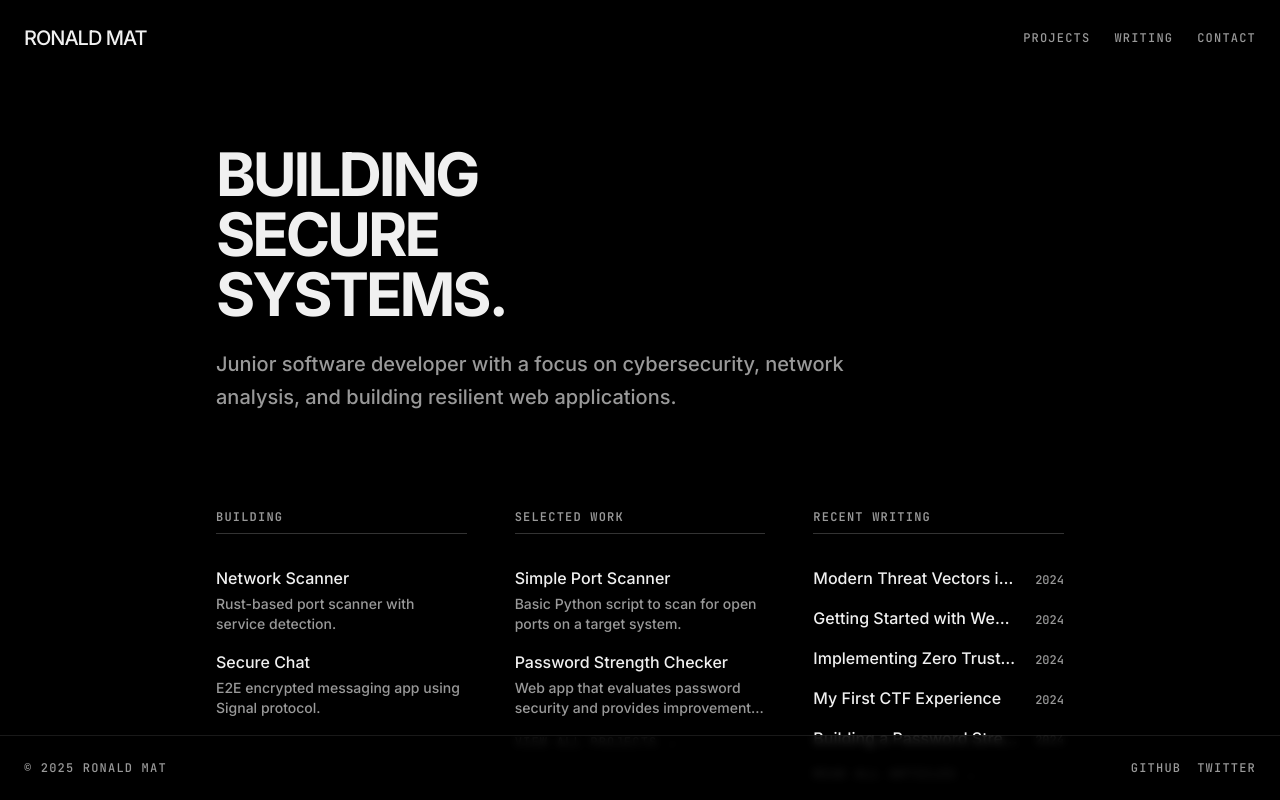
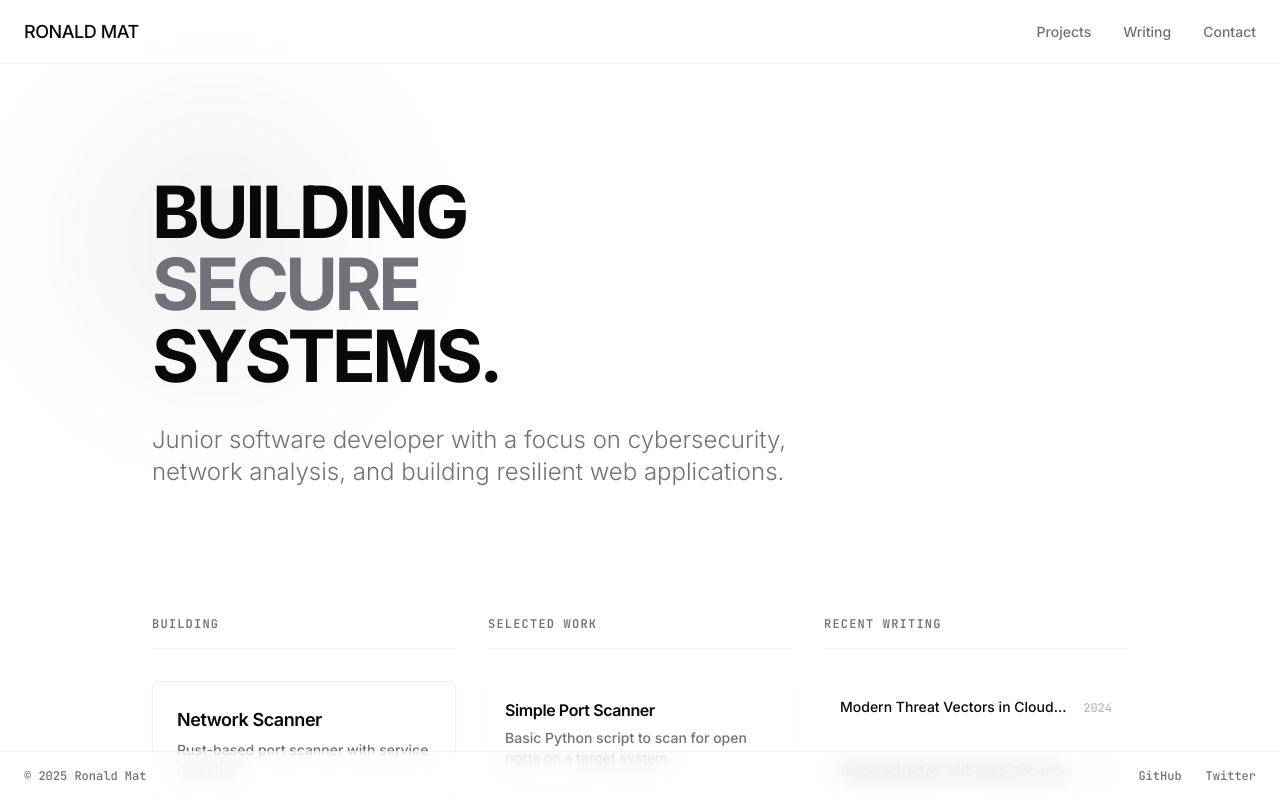
Before and after one commit to glitchbytez/ronald-mat, a Next.js app: page / in a window 1280 px wide. Shown: the top 800 px of the page. Built offline with nearby package versions, Linux system fonts and the light colour scheme.

Commit message:
feat: Add Craft and Writing sections, implement core layout and UI components, and configure Tailwind animations and utilities.

```diff
--- a/app/globals.css
+++ b/app/globals.css
@@ -7,61 +7,67 @@
     --font-sans: "Inter", sans-serif;
     --font-mono: "JetBrains Mono", monospace;
 
-    /* Default to dark theme values for x.ai look */
-    --background: 0 0% 0%;
-    /* Black */
-    --foreground: 0 0% 94%;
-    /* Off-white */
+    /* Light Mode - Clean & Crisp */
+    --background: 0 0% 100%;
+    --foreground: 240 10% 3.9%;
 
-    --card: 0 0% 3%;
-    --card-foreground: 0 0% 94%;
+    --card: 0 0% 100%;
+    --card-foreground: 240 10% 3.9%;
 
-    --popover: 0 0% 3%;
-    --popover-foreground: 0 0% 94%;
+    --popover: 0 0% 100%;
+    --popover-foreground: 240 10% 3.9%;
 
-    --primary: 0 0% 94%;
-    --primary-foreground: 0 0% 0%;
+    --primary: 240 5.9% 10%;
+    --primary-foreground: 0 0% 98%;
 
-    --secondary: 0 0% 12%;
-    --secondary-foreground: 0 0% 94%;
+    --secondary: 240 4.8% 95.9%;
+    --secondary-foreground: 240 5.9% 10%;
 
-    --muted: 0 0% 12%;
-    --muted-foreground: 0 0% 60%;
+    --muted: 240 4.8% 95.9%;
+    --muted-foreground: 240 3.8% 46.1%;
 
-    --accent: 0 0% 12%;
-    --accent-foreground: 0 0% 94%;
+    --accent: 240 4.8% 95.9%;
+    --accent-foreground: 240 5.9% 10%;
+
+    --destructive: 0 84.2% 60.2%;
+    --destructive-foreground: 0 0% 98%;
+
+    --border: 240 5.9% 90%;
+    --input: 240 5.9% 90%;
+    --ring: 240 5.9% 10%;
+
+    --radius: 0.5rem;
+  }
+
+  .dark {
+    /* Dark Mode - Rich & Deep */
+    --background: 240 10% 3.9%;
+    --foreground: 0 0% 98%;
+
+    --card: 240 10% 3.9%;
+    --card-foreground: 0 0% 98%;
+
+    --popover: 240 10% 3.9%;
+    --popover-foreground: 0 0% 98%;
+
+    --primary: 0 0% 98%;
+    --primary-foreground: 240 5.9% 10%;
+
+    --secondary: 240 3.7% 15.9%;
+    --secondary-foreground: 0 0% 98%;
+
+    --muted: 240 3.7% 15.9%;
+    --muted-foreground: 240 5% 64.9%;
+
+    --accent: 240 3.7% 15.9%;
+    --accent-foreground: 0 0% 98%;
 
     --destructive: 0 62.8% 30.6%;
     --destructive-foreground: 0 0% 98%;
 
-    --border: 0 0% 20%;
-    --input: 0 0% 20%;
-    --ring: 0 0% 80%;
-
-    --radius: 0rem;
-    /* Sharper corners for x.ai look */
-  }
-
-  .dark {
-    --background: 0 0% 0%;
-    --foreground: 0 0% 94%;
-    --card: 0 0% 3%;
-    --card-foreground: 0 0% 94%;
-    --popover: 0 0% 3%;
-    --popover-foreground: 0 0% 94%;
-    --primary: 0 0% 94%;
-    --primary-foreground: 0 0% 0%;
-    --secondary: 0 0% 12%;
-    --secondary-foreground: 0 0% 94%;
-    --muted: 0 0% 12%;
-    --muted-foreground: 0 0% 60%;
-    --accent: 0 0% 12%;
-    --accent-foreground: 0 0% 94%;
-    --destructive: 0 62.8% 30.6%;
-    --destructive-foreground: 0 0% 98%;
-    --border: 0 0% 20%;
-    --input: 0 0% 20%;
-    --ring: 0 0% 80%;
+    --border: 240 3.7% 15.9%;
+    --input: 240 3.7% 15.9%;
+    --ring: 240 4.9% 83.9%;
   }
 }
 
--- a/app/layout.tsx
+++ b/app/layout.tsx
@@ -68,7 +68,7 @@ export default function RootLayout({
           }}
         />
       </head>
-      <body className={`${inter.variable} ${jetbrainsMono.variable} font-sans antialiased bg-background text-foreground min-h-screen flex flex-col`}>
+      <body className={`${inter.variable} ${jetbrainsMono.variable} font-sans antialiased bg-background text-foreground min-h-screen flex flex-col selection:bg-primary/10 selection:text-primary`}>
         <ThemeProvider
           attribute="class"
           defaultTheme="dark"
@@ -77,31 +77,40 @@ export default function RootLayout({
           storageKey="theme"
         >
           {/* Global Sticky Header */}
-          <header className="fixed top-0 left-0 right-0 p-6 flex justify-between items-center z-50 bg-background/80 backdrop-blur-sm">
-            <div className="text-xl font-bold tracking-tighter">
-              <Link href="/" className="hover:text-muted-foreground transition-colors">
+          <header className="fixed top-0 left-0 right-0 h-16 px-6 flex justify-between items-center z-50 bg-background/60 backdrop-blur-md border-b border-border/40 supports-[backdrop-filter]:bg-background/60">
+            <div className="text-lg font-bold tracking-tight">
+              <Link href="/" className="hover:text-primary/80 transition-colors flex items-center gap-2">
                 <span className="hidden sm:inline">RONALD MAT</span>
                 <span className="sm:hidden">RM</span>
               </Link>
             </div>
-            <nav className="flex gap-6 text-xs font-mono uppercase tracking-widest text-muted-foreground">
-              <Link href="/projects" className="hover:text-foreground transition-colors">Projects</Link>
-              <Link href="/writing" className="hover:text-foreground transition-colors">Writing</Link>
-              <Link href="mailto:ronald@mat.dev" className="hover:text-foreground transition-colors">Contact</Link>
+            <nav className="flex gap-8 text-sm font-medium text-muted-foreground">
+              <Link href="/projects" className="hover:text-foreground transition-colors relative group">
+                Projects
+                <span className="absolute -bottom-1 left-0 w-0 h-0.5 bg-primary transition-all group-hover:w-full"></span>
+              </Link>
+              <Link href="/writing" className="hover:text-foreground transition-colors relative group">
+                Writing
+                <span className="absolute -bottom-1 left-0 w-0 h-0.5 bg-primary transition-all group-hover:w-full"></span>
+              </Link>
+              <Link href="mailto:ronald@mat.dev" className="hover:text-foreground transition-colors relative group">
+                Contact
+                <span className="absolute -bottom-1 left-0 w-0 h-0.5 bg-primary transition-all group-hover:w-full"></span>
+              </Link>
             </nav>
           </header>
 
           {/* Main Content Wrapper */}
-          <div className="flex-1 flex flex-col pt-24 pb-24">
+          <div className="flex-1 flex flex-col pt-24 pb-24 animate-fade-in">
             {children}
           </div>
 
           {/* Global Sticky Footer */}
-          <footer className="fixed bottom-0 left-0 right-0 p-6 flex justify-between items-center text-xs text-muted-foreground font-mono uppercase tracking-widest bg-background/80 backdrop-blur-sm z-50 border-t border-border/50">
+          <footer className="fixed bottom-0 left-0 right-0 py-4 px-6 flex justify-between items-center text-xs text-muted-foreground font-mono bg-background/60 backdrop-blur-md border-t border-border/40 z-50">
             <div>
               &copy; 2025 Ronald Mat
             </div>
-            <div className="flex gap-4">
+            <div className="flex gap-6">
               <Link href="https://github.com" className="hover:text-foreground transition-colors">GitHub</Link>
               <Link href="https://twitter.com" className="hover:text-foreground transition-colors">Twitter</Link>
             </div>
--- a/app/page.tsx
+++ b/app/page.tsx
@@ -1,6 +1,8 @@
 import Link from "next/link"
 import projectsData from "@/data/projects.json"
 import articlesData from "@/data/articles.json"
+import { Card, CardContent, CardHeader, CardTitle, CardDescription } from "@/components/ui/card"
+import { ArrowRight } from "lucide-react"
 
 export default function Home() {
   const featuredProjects = projectsData.projects.filter((p) => p.featured)
@@ -9,76 +11,88 @@ export default function Home() {
     .slice(0, 5)
 
   return (
-    <main className="flex flex-col px-6 max-w-4xl mx-auto w-full justify-center">
+    <main className="flex flex-col px-6 max-w-5xl mx-auto w-full justify-center">
 
       {/* Hero Section */}
-      <section className="mb-24 pt-12">
-        <h1 className="text-4xl md:text-6xl font-bold tracking-tighter mb-6 leading-tight">
+      <section className="mb-32 pt-20 animate-fade-in">
+        <div className="relative">
+          <div className="absolute -top-20 -left-20 w-72 h-72 bg-primary/5 rounded-full blur-3xl -z-10"></div>
+          <h1 className="text-5xl md:text-7xl font-bold tracking-tighter mb-8 leading-[1.1]">
             BUILDING <br />
-          SECURE <br />
+            <span className="text-muted-foreground">SECURE</span> <br />
             SYSTEMS.
           </h1>
-        <p className="text-xl text-muted-foreground max-w-2xl leading-relaxed">
+        </div>
+        <p className="text-xl md:text-2xl text-muted-foreground max-w-2xl leading-relaxed font-light">
           Junior software developer with a focus on cybersecurity, network analysis, and building resilient web applications.
         </p>
       </section>
 
       {/* Main Grid */}
-      <div className="grid grid-cols-1 md:grid-cols-12 gap-12 mb-24">
+      <div className="grid grid-cols-1 md:grid-cols-12 gap-8 mb-24 animate-fade-in-delayed">
 
         {/* Column 1: Building (Now) */}
         <div className="md:col-span-4 space-y-8">
-          <h2 className="font-mono text-xs uppercase tracking-widest text-muted-foreground border-b border-border pb-2">Building</h2>
-          <div className="space-y-4">
-            <div className="group">
-              <h3 className="font-medium">Network Scanner</h3>
-              <p className="text-sm text-muted-foreground mt-1">
-                Rust-based port scanner with service detection.
-              </p>
-            </div>
-            <div className="group">
-              <h3 className="font-medium">Secure Chat</h3>
-              <p className="text-sm text-muted-foreground mt-1">
-                E2E encrypted messaging app using Signal protocol.
-              </p>
-            </div>
+          <h2 className="font-mono text-xs uppercase tracking-widest text-muted-foreground border-b border-border/50 pb-4 mb-6">Building</h2>
+          <div className="space-y-6">
+            <Card className="bg-card/50 backdrop-blur-sm border-border/50">
+              <CardHeader>
+                <CardTitle className="text-lg">Network Scanner</CardTitle>
+                <CardDescription>Rust-based port scanner with service detection.</CardDescription>
+              </CardHeader>
+            </Card>
+            <Card className="bg-card/50 backdrop-blur-sm border-border/50">
+              <CardHeader>
+                <CardTitle className="text-lg">Secure Chat</CardTitle>
+                <CardDescription>E2E encrypted messaging app using Signal protocol.</CardDescription>
+              </CardHeader>
+            </Card>
           </div>
         </div>
 
         {/* Column 2: Projects */}
         <div className="md:col-span-4 space-y-8">
-          <h2 className="font-mono text-xs uppercase tracking-widest text-muted-foreground border-b border-border pb-2">Selected Work</h2>
+          <h2 className="font-mono text-xs uppercase tracking-widest text-muted-foreground border-b border-border/50 pb-4 mb-6">Selected Work</h2>
           <div className="space-y-4">
             {featuredProjects.map((project) => (
               <Link key={project.id} href={project.github} target="_blank" className="block group">
-                <h3 className="font-medium group-hover:underline decoration-1 underline-offset-4">{project.name}</h3>
-                <p className="text-sm text-muted-foreground mt-1 line-clamp-2">
+                <Card className="h-full bg-transparent border-transparent hover:bg-card/50 hover:border-border/50 transition-all duration-300">
+                  <CardHeader className="p-4">
+                    <CardTitle className="text-base group-hover:text-primary transition-colors flex items-center gap-2">
+                      {project.name}
+                      <ArrowRight className="w-4 h-4 opacity-0 -translate-x-2 group-hover:opacity-100 group-hover:translate-x-0 transition-all" />
+                    </CardTitle>
+                    <CardDescription className="line-clamp-2 mt-1">
                       {project.description}
-                </p>
+                    </CardDescription>
+                  </CardHeader>
+                </Card>
               </Link>
             ))}
-            <Link href="/projects" className="inline-block text-xs font-mono uppercase tracking-widest text-muted-foreground hover:text-foreground mt-2">
-              View All Projects →
+            <Link href="/projects" className="inline-flex items-center text-xs font-mono uppercase tracking-widest text-muted-foreground hover:text-primary transition-colors mt-4 px-4">
+              View All Projects <ArrowRight className="w-3 h-3 ml-2" />
             </Link>
           </div>
         </div>
 
         {/* Column 3: Writing */}
         <div className="md:col-span-4 space-y-8">
-          <h2 className="font-mono text-xs uppercase tracking-widest text-muted-foreground border-b border-border pb-2">Recent Writing</h2>
-          <div className="space-y-4">
+          <h2 className="font-mono text-xs uppercase tracking-widest text-muted-foreground border-b border-border/50 pb-4 mb-6">Recent Writing</h2>
+          <div className="space-y-2">
             {recentArticles.map((article) => (
               <Link key={article.id} href={`/writing/${article.slug}`} className="block group">
-                <div className="flex justify-between items-baseline">
-                  <h3 className="font-medium group-hover:underline decoration-1 underline-offset-4 truncate pr-4">{article.title}</h3>
-                  <span className="text-xs text-muted-foreground font-mono shrink-0">
+                <div className="p-4 rounded-lg hover:bg-card/50 transition-colors">
+                  <div className="flex justify-between items-baseline mb-1">
+                    <h3 className="font-medium text-sm group-hover:text-primary transition-colors truncate pr-4">{article.title}</h3>
+                    <span className="text-xs text-muted-foreground font-mono shrink-0 opacity-50">
                       {new Date(article.date).getFullYear()}
                     </span>
                   </div>
+                </div>
               </Link>
             ))}
-            <Link href="/writing" className="inline-block text-xs font-mono uppercase tracking-widest text-muted-foreground hover:text-foreground mt-2">
-              Read All Articles →
+            <Link href="/writing" className="inline-flex items-center text-xs font-mono uppercase tracking-widest text-muted-foreground hover:text-primary transition-colors mt-4 px-4">
+              Read All Articles <ArrowRight className="w-3 h-3 ml-2" />
             </Link>
           </div>
         </div>
--- a/app/writing/[slug]/page.tsx
+++ b/app/writing/[slug]/page.tsx
@@ -89,30 +89,31 @@ export default async function ArticlePage({ params }: ArticlePageProps) {
   }
 
   return (
-    <main className="flex flex-col px-6 max-w-3xl mx-auto w-full">
+    <main className="flex flex-col px-6 max-w-3xl mx-auto w-full animate-fade-in">
 
       <article>
         {/* Title and Meta */}
-        <div className="mb-12 text-center">
-          <div className="font-mono text-xs uppercase tracking-widest text-muted-foreground mb-4">
+        <div className="mb-16 text-center pt-12">
+          <div className="font-mono text-xs uppercase tracking-widest text-muted-foreground mb-6">
             {new Date(article.date).toLocaleDateString("en-US", {
               year: "numeric",
               month: "long",
               day: "numeric",
             })}
           </div>
-          <h1 className="text-3xl md:text-4xl font-bold tracking-tight leading-tight">{article.title}</h1>
+          <h1 className="text-3xl md:text-5xl font-bold tracking-tighter leading-tight mb-8">{article.title}</h1>
+          <div className="w-24 h-1 bg-primary/20 mx-auto rounded-full"></div>
         </div>
 
         {/* Content */}
-        <div className="prose prose-invert max-w-none">
+        <div className="prose prose-invert prose-lg max-w-none prose-headings:font-bold prose-headings:tracking-tight prose-p:text-muted-foreground prose-p:leading-relaxed prose-code:text-primary prose-pre:bg-card/50 prose-pre:border prose-pre:border-border/50">
           {renderContent(article.content)}
         </div>
       </article>
 
-      <div className="mt-16 pt-8 border-t border-border flex justify-center">
-        <Link href="/writing" className="font-mono text-xs uppercase tracking-widest text-muted-foreground hover:text-foreground transition-colors">
-          ← Back to Writing
+      <div className="mt-24 pt-12 border-t border-border/50 flex justify-center pb-12">
+        <Link href="/writing" className="group flex items-center font-mono text-xs uppercase tracking-widest text-muted-foreground hover:text-primary transition-colors">
+          <span className="group-hover:-translate-x-1 transition-transform mr-2">←</span> Back to Writing
         </Link>
       </div>
 
--- a/app/writing/page.tsx
+++ b/app/writing/page.tsx
@@ -1,5 +1,7 @@
 import Link from "next/link"
 import articlesData from "@/data/articles.json"
+import { Card, CardHeader, CardTitle } from "@/components/ui/card"
+import { ArrowRight } from "lucide-react"
 
 export default function WritingPage() {
   // Group articles by year
@@ -19,34 +21,39 @@ export default function WritingPage() {
   const sortedYears = Object.keys(articlesByYear).sort((a, b) => Number.parseInt(b) - Number.parseInt(a))
 
   return (
-    <main className="flex flex-col px-6 max-w-4xl mx-auto w-full">
+    <main className="flex flex-col px-6 max-w-5xl mx-auto w-full">
 
-      <div className="mb-16">
-        <h1 className="text-4xl font-bold tracking-tight mb-4">WRITING</h1>
-        <p className="text-muted-foreground text-lg max-w-2xl">
+      <div className="mb-20 pt-12 animate-fade-in">
+        <h1 className="text-4xl md:text-5xl font-bold tracking-tighter mb-6">WRITING</h1>
+        <p className="text-muted-foreground text-lg md:text-xl max-w-2xl font-light leading-relaxed">
           Thoughts on security, software development, and learning.
         </p>
       </div>
 
-      <div className="space-y-16">
+      <div className="space-y-20 animate-fade-in-delayed">
         {sortedYears.map((year) => (
           <section key={year} className="space-y-8">
-            <h2 className="font-mono text-xs uppercase tracking-widest text-muted-foreground border-b border-border pb-2">{year}</h2>
-            <div className="grid gap-6">
+            <h2 className="font-mono text-xs uppercase tracking-widest text-muted-foreground border-b border-border/50 pb-4">{year}</h2>
+            <div className="grid gap-4">
               {articlesByYear[year]
                 .sort((a, b) => new Date(b.date).getTime() - new Date(a.date).getTime())
                 .map((article) => (
-                  <div key={article.id} className="group">
-                    <Link href={`/writing/${article.slug}`} className="flex flex-col sm:flex-row sm:items-baseline justify-between gap-2 sm:gap-8">
-                      <h3 className="text-lg font-medium group-hover:underline decoration-1 underline-offset-4 shrink-0">{article.title}</h3>
-                      <span className="text-xs text-muted-foreground font-mono">
-                        {new Date(article.date).toLocaleDateString("en-US", {
-                          month: "long",
-                          day: "numeric",
-                        })}
-                      </span>
-                    </Link>
-                  </div>
+                  <Link key={article.id} href={`/writing/${article.slug}`} className="group block">
+                    <Card className="bg-card/50 backdrop-blur-sm border-border/50 hover:bg-card/80 hover:border-primary/20 transition-all duration-300">
+                      <CardHeader className="flex flex-row items-center justify-between p-6">
+                        <div className="space-y-1">
+                          <CardTitle className="text-lg font-medium group-hover:text-primary transition-colors">{article.title}</CardTitle>
+                          <p className="text-sm text-muted-foreground font-mono">
+                            {new Date(article.date).toLocaleDateString("en-US", {
+                              month: "long",
+                              day: "numeric",
+                            })}
+                          </p>
+                        </div>
+                        <ArrowRight className="w-5 h-5 text-muted-foreground opacity-0 -translate-x-4 group-hover:opacity-100 group-hover:translate-x-0 transition-all duration-300" />
+                      </CardHeader>
+                    </Card>
+                  </Link>
                 ))}
             </div>
           </section>
--- /dev/null
+++ b/components/ui/card.tsx
@@ -0,0 +1,78 @@
+import * as React from "react"
+import { cn } from "@/lib/utils"
+
+const Card = React.forwardRef<
+    HTMLDivElement,
+    React.HTMLAttributes<HTMLDivElement>
+>(({ className, ...props }, ref) => (
+    <div
+        ref={ref}
+        className={cn(
+            "rounded-lg border bg-card text-card-foreground shadow-sm transition-all hover:shadow-md hover:border-primary/20",
+            className
+        )}
+        {...props}
+    />
+))
+Card.displayName = "Card"
+
+const CardHeader = React.forwardRef<
+    HTMLDivElement,
+    React.HTMLAttributes<HTMLDivElement>
+>(({ className, ...props }, ref) => (
+    <div
+        ref={ref}
+        className={cn("flex flex-col space-y-1.5 p-6", className)}
+        {...props}
+    />
+))
+CardHeader.displayName = "CardHeader"
+
+const CardTitle = React.forwardRef<
+    HTMLParagraphElement,
+    React.HTMLAttributes<HTMLHeadingElement>
+>(({ className, ...props }, ref) => (
+    <h3
+        ref={ref}
+        className={cn(
+            "text-2xl font-semibold leading-none tracking-tight",
+            className
+        )}
+        {...props}
+    />
+))
+CardTitle.displayName = "CardTitle"
+
+const CardDescription = React.forwardRef<
+    HTMLParagraphElement,
+    React.HTMLAttributes<HTMLParagraphElement>
+>(({ className, ...props }, ref) => (
+    <p
+        ref={ref}
+        className={cn("text-sm text-muted-foreground", className)}
+        {...props}
+    />
+))
+CardDescription.displayName = "CardDescription"
+
+const CardContent = React.forwardRef<
+    HTMLDivElement,
+    React.HTMLAttributes<HTMLDivElement>
+>(({ className, ...props }, ref) => (
+    <div ref={ref} className={cn("p-6 pt-0", className)} {...props} />
+))
+CardContent.displayName = "CardContent"
+
+const CardFooter = React.forwardRef<
+    HTMLDivElement,
+    React.HTMLAttributes<HTMLDivElement>
+>(({ className, ...props }, ref) => (
+    <div
+        ref={ref}
+        className={cn("flex items-center p-6 pt-0", className)}
+        {...props}
+    />
+))
+CardFooter.displayName = "CardFooter"
+
+export { Card, CardHeader, CardFooter, CardTitle, CardDescription, CardContent }
--- /dev/null
+++ b/lib/utils.ts
@@ -0,0 +1,6 @@
+import { type ClassValue, clsx } from "clsx"
+import { twMerge } from "tailwind-merge"
+
+export function cn(...inputs: ClassValue[]) {
+    return twMerge(clsx(inputs))
+}
--- a/package.json
+++ b/package.json
@@ -10,12 +10,13 @@
   },
   "dependencies": {
     "autoprefixer": "^10.4.20",
+    "clsx": "^2.1.1",
     "lucide-react": "^0.454.0",
     "next": "^15.5.6",
     "next-themes": "latest",
     "react": "^19",
     "react-dom": "^19",
-    "tailwind-merge": "^2.5.5",
+    "tailwind-merge": "^2.6.0",
     "tailwindcss-animate": "^1.0.7"
   },
   "devDependencies": {
--- a/tailwind.config.ts
+++ b/tailwind.config.ts
@@ -87,11 +87,21 @@ const config: Config = {
 					to: {
 						height: '0'
 					}
+				},
+				'fade-in': {
+					from: { opacity: '0', transform: 'translateY(10px)' },
+					to: { opacity: '1', transform: 'translateY(0)' }
+				},
+				'fade-in-delayed': {
+					from: { opacity: '0', transform: 'translateY(10px)' },
+					to: { opacity: '1', transform: 'translateY(0)' }
 				}
 			},
 			animation: {
 				'accordion-down': 'accordion-down 0.2s ease-out',
-  			'accordion-up': 'accordion-up 0.2s ease-out'
+				'accordion-up': 'accordion-up 0.2s ease-out',
+				'fade-in': 'fade-in 0.5s ease-out forwards',
+				'fade-in-delayed': 'fade-in-delayed 0.5s ease-out 0.2s forwards'
 			}
 		}
 	},
```
Also changed, not shown: app/craft/page.tsx (+23 -16 lines), 1 other file (tests, documents, lock files or other folders). Lines whose indentation alone changed are shown as unchanged.
